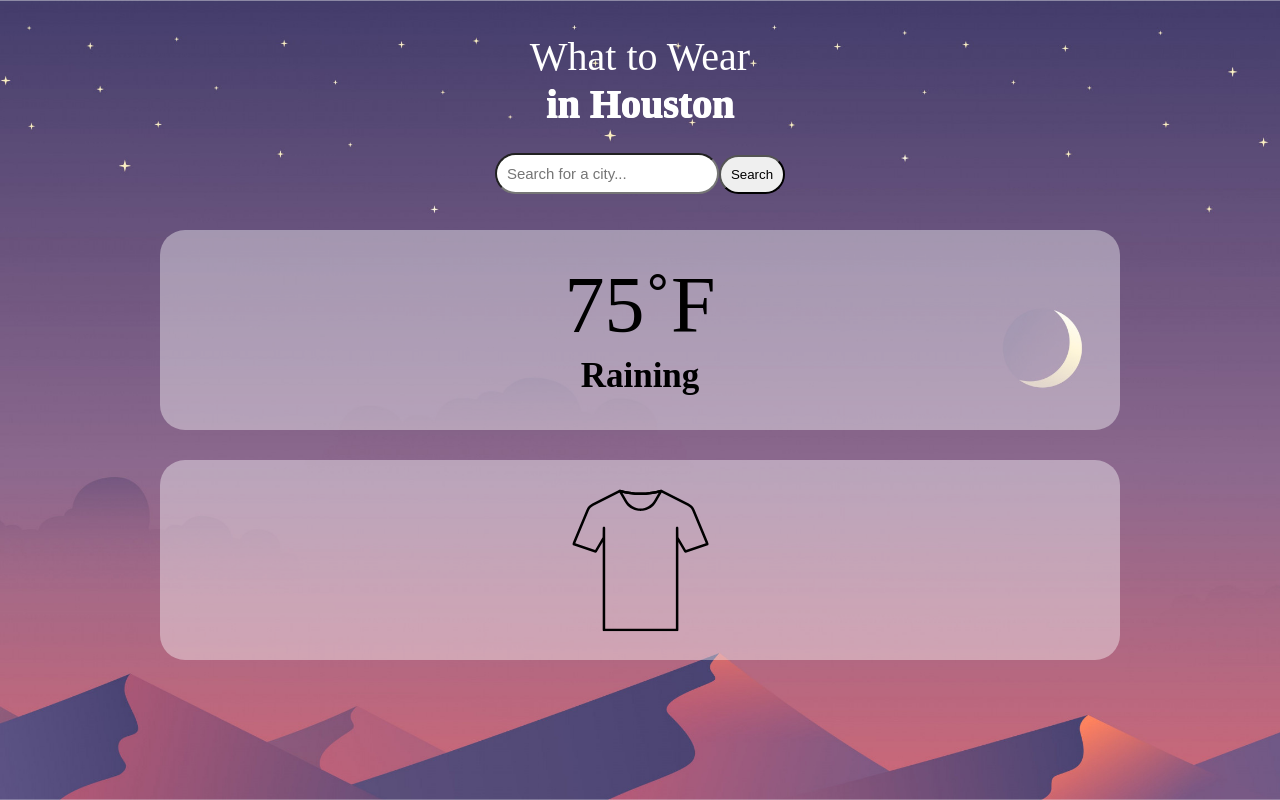
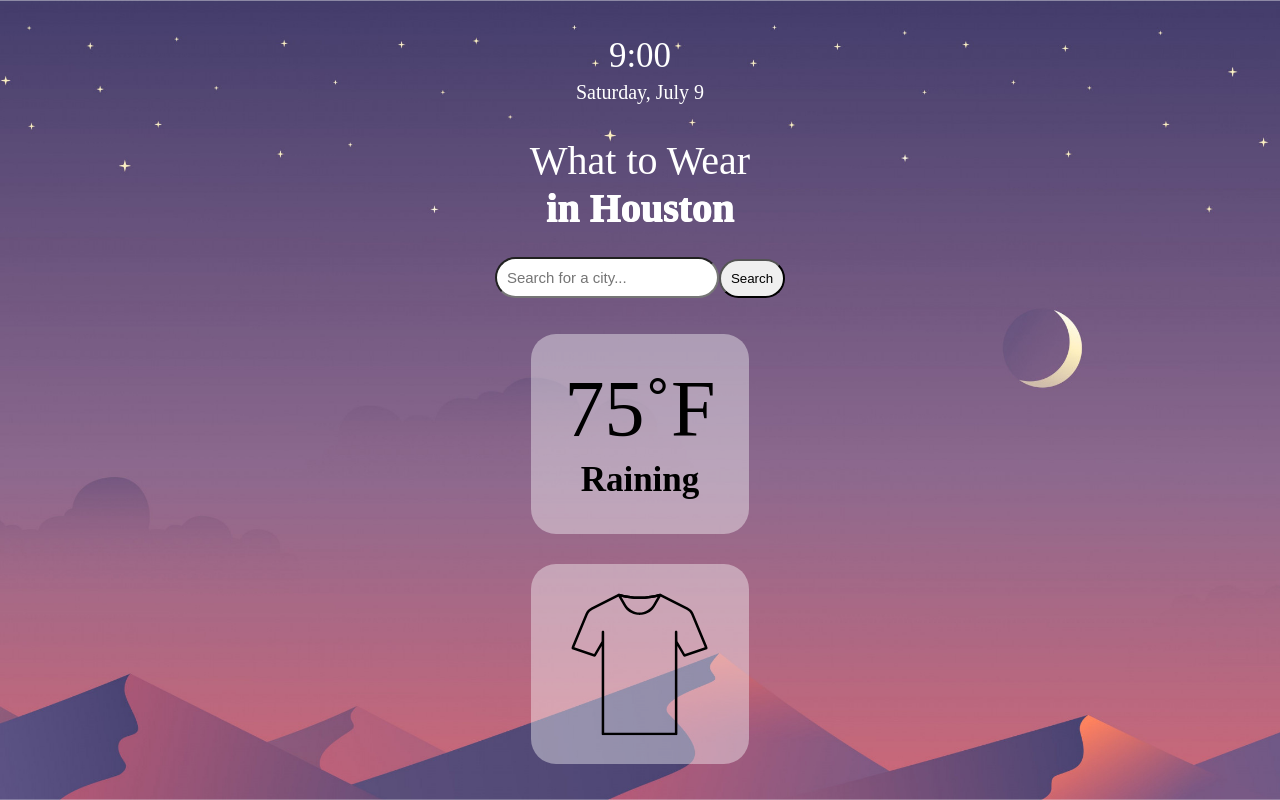
Before and after one commit to lancechincodes/what-to-wear, a React (Create React App) app: page /search/details in a window 1280 px wide. Built offline with nearby package versions, Linux system fonts and the light colour scheme; a web font is replaced by a local one.

Commit message:
Set up date time component (hard coded values)

```diff
--- a/src/App.css
+++ b/src/App.css
@@ -7,3 +7,10 @@ body {
   background-size: cover;
   font-family: 'Alike', serif;
 }
+
+.main-app {
+  height: 100vh;
+  display: flex;
+  justify-content: center;
+  align-items: center;
+}
--- a/src/App.js
+++ b/src/App.js
@@ -7,7 +7,7 @@ import SearchPageDetails from './components/SearchPageDetails';
 
 function App() {
   return (
-    <main>
+    <main className="main-app">
       <Routes>
         <Route path="/" element={<Home />}></Route>
         <Route path="/search" element={<SearchPage />}></Route>
--- a/src/components/DateTime.js
+++ b/src/components/DateTime.js
@@ -1,7 +1,10 @@
+import '../cssFiles/DateTime.css'
+
 function DateTime() {
     return(
-        <div>
-
+        <div className="dateTime">
+            <p className="time">9:00</p>
+            <p className="date">Saturday, July 9</p>
         </div>
     )
 }
--- a/src/components/SearchPageDetails.js
+++ b/src/components/SearchPageDetails.js
@@ -5,7 +5,7 @@ import WeatherInfo from './WeatherInfo'
 function SearchPageDetails() {
     return (
         <div className="SearchPageDetails">
-            {/* <DateTime /> */}
+            <DateTime />
             <SearchForm />
             <WeatherInfo />
         </div>
--- a/src/cssFiles/DateTime.css
+++ b/src/cssFiles/DateTime.css
@@ -0,0 +1,19 @@
+.dateTime {
+    display: flex;
+    flex-direction: column;
+    justify-content: center;
+    align-items: center;
+    margin-top: 25px;
+}
+
+.time {
+    margin: 5px;
+    font-size: 35px;
+    color: white;
+}
+
+.date {
+    font-size: 20px;
+    margin: 0px;
+    color: white;
+}
```
